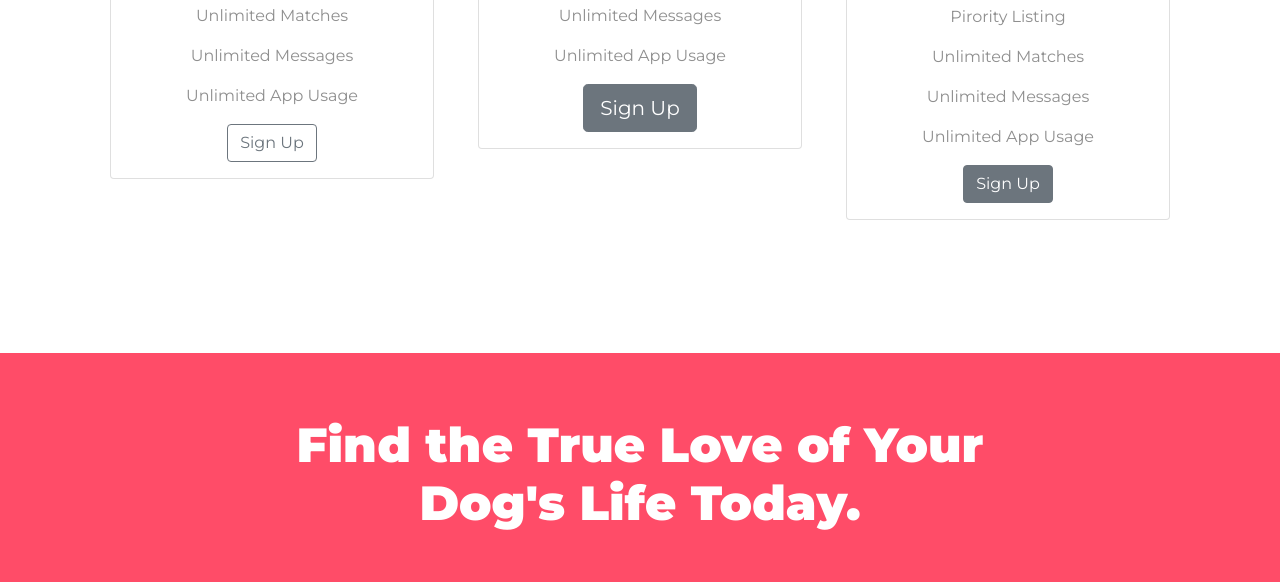
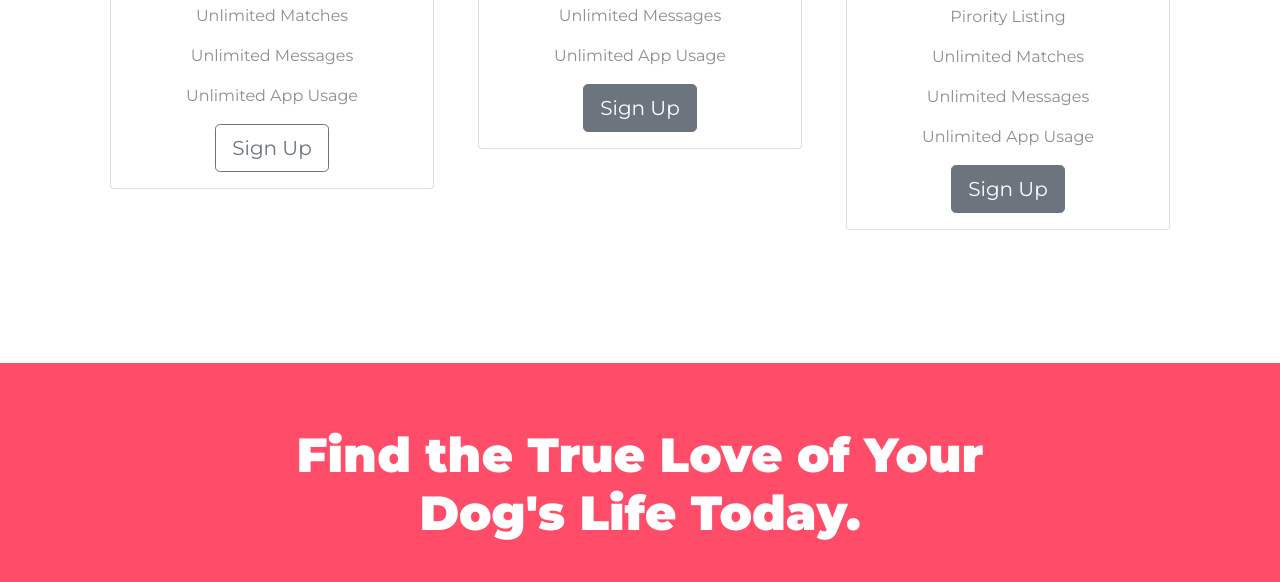
Before and after one commit to Hasannm17/tindog, a plain HTML site: page index.html in a window 1280 px wide. Shown: the part 2344-2926 px from the top of the page. Drawn offline with nearby package versions, Linux system fonts and the light colour scheme.

Commit message:
update the buttons

```diff
--- a/index.html
+++ b/index.html
@@ -163,7 +163,7 @@
     <p>Unlimited Matches</p>
     <p>Unlimited Messages</p>
     <p>Unlimited App Usage</p>
-    <button type="button" class="btn btn-outline-secondary">Sign Up</button>
+    <button type="button" class="btn  btn-lg btn-outline-secondary">Sign Up</button>
       </div>
     </div></div>
     <div class="pr col col-lg-4 col-md-6 col-12">
@@ -193,7 +193,7 @@
         <p>Unlimited Matches</p>
         <p>Unlimited Messages</p>
         <p>Unlimited App Usage</p>
-        <button type="button" class="btn btn-secondary">Sign Up</button>
+        <button type="button" class="btn btn-lg btn-secondary">Sign Up</button>
       </div>
     </div>
     </div>
```
